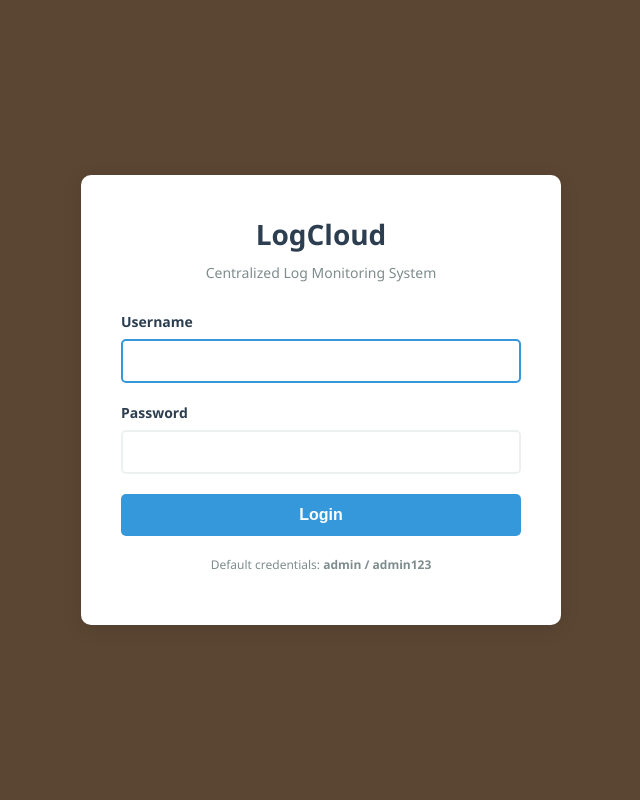
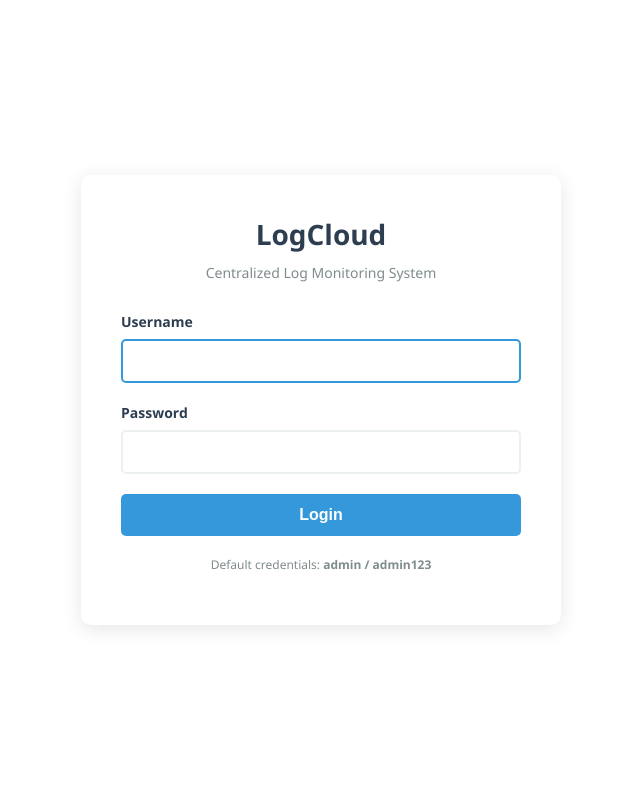
Before and after one commit to PancakeKisuke/LogCLoud, a Flask app: page /login in a window 1280 px wide. Shown: the whole page, without its empty margins (319-959 px from the left). Run offline with Flask 3, Linux system fonts and the light colour scheme.

Commit message:
another banger

```diff
--- a/static/style.css
+++ b/static/style.css
@@ -1 +1 @@
-body{background-color:#5b4633}
+body{background-color:#ffffff}
```
